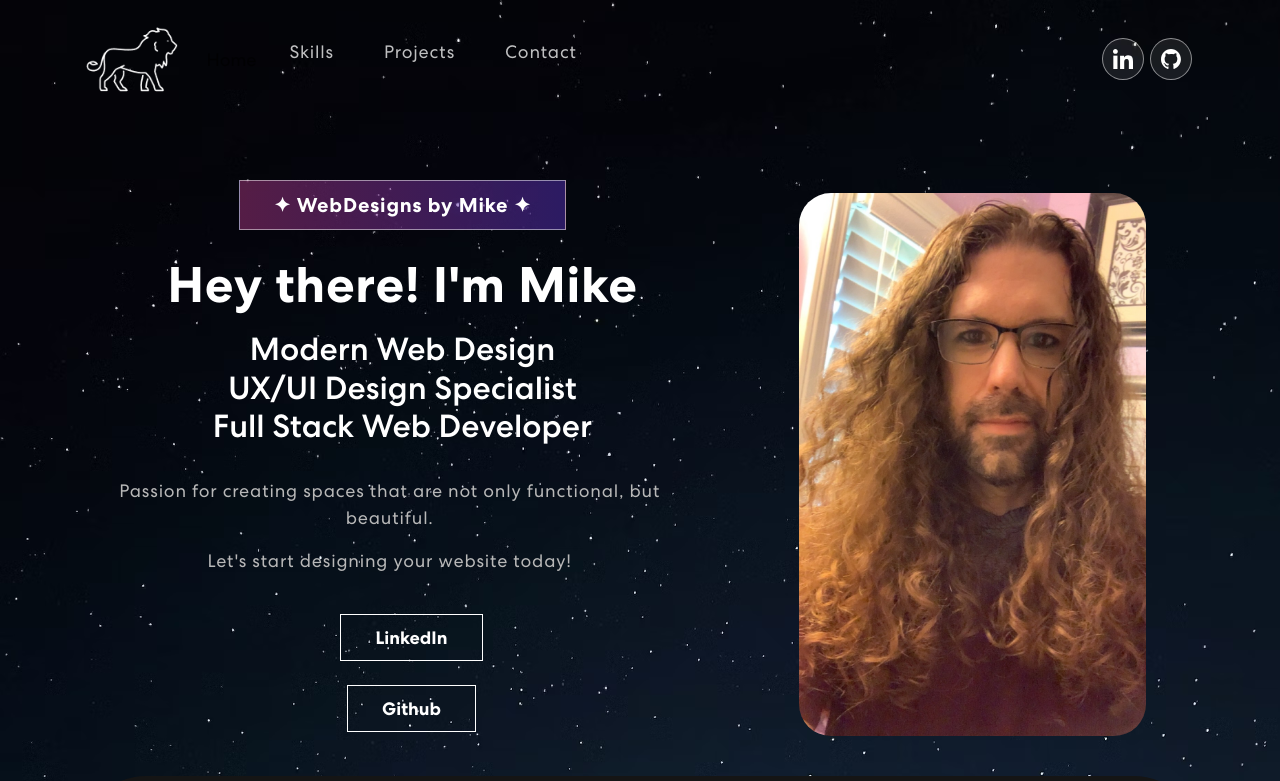
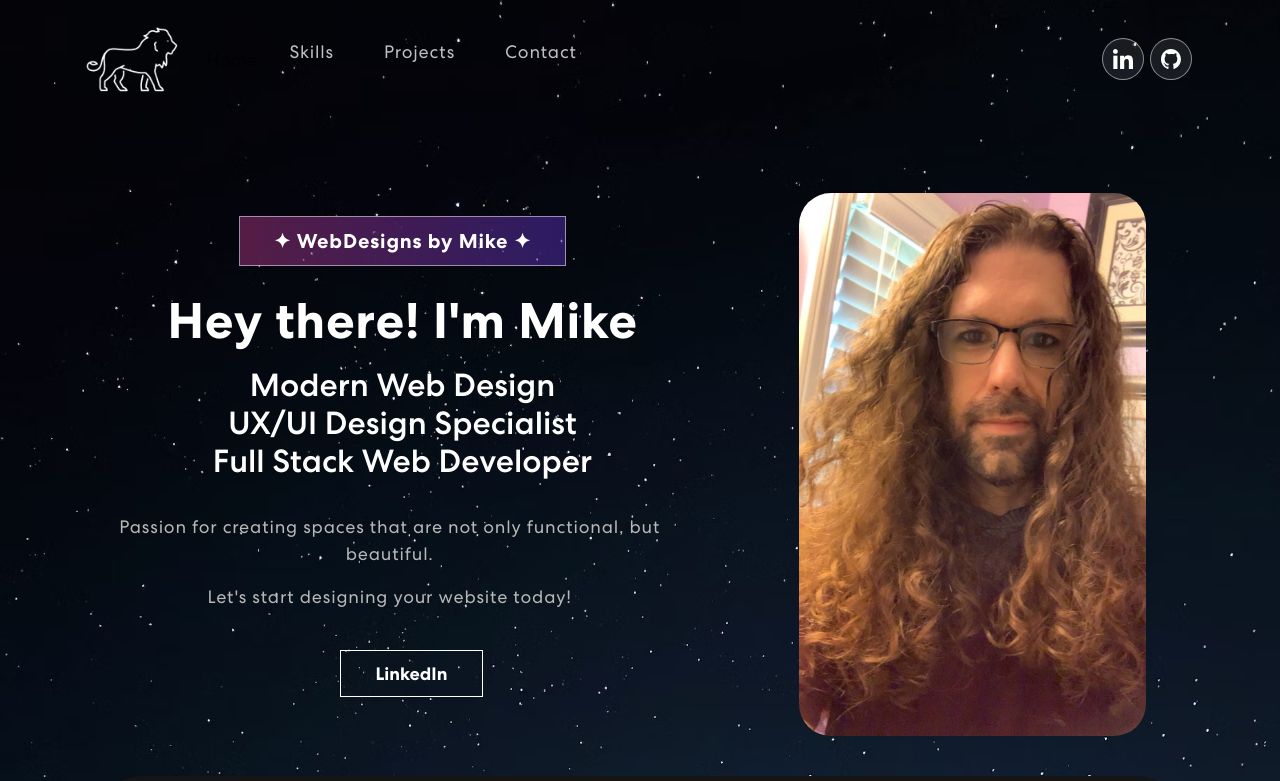
Before and after one commit to michaelangelesz/_Portfolio_, a React (Create React App) app: page / in a window 1280 px wide. Shown: the top 781 px of the page. Built offline with nearby package versions, Linux system fonts and the light colour scheme.

Commit message:
drop git button

```diff
--- a/src/Components/Banner.js
+++ b/src/Components/Banner.js
@@ -26,8 +26,7 @@ export const Banner = () => {
                     Let's start designing your website today!
                   </p>
                   <br />
-                  <button type="button" onClick={() => window.open('https://www.linkedin.com/in/michael-m-weisphal/')}>LinkedIn</button><br /><br />
-                  <button type="button" onClick={() => window.open('https://github.com/michaelangelesz')}>Github</button>
+                  <button type="button" onClick={() => window.open('https://www.linkedin.com/in/michael-m-weisphal/')}>LinkedIn</button>
                 </div>
           </Col>
           <Col xs={12} md={6} xl={5}>
```
